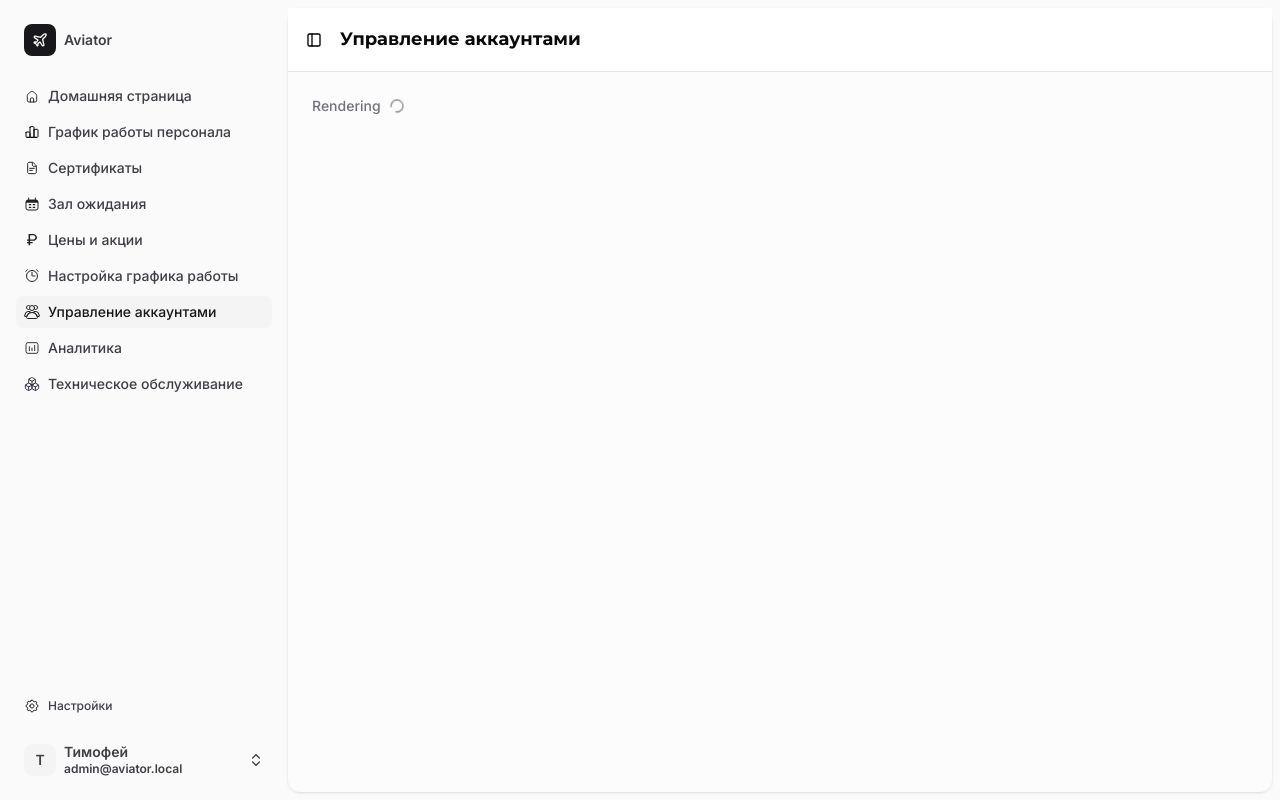
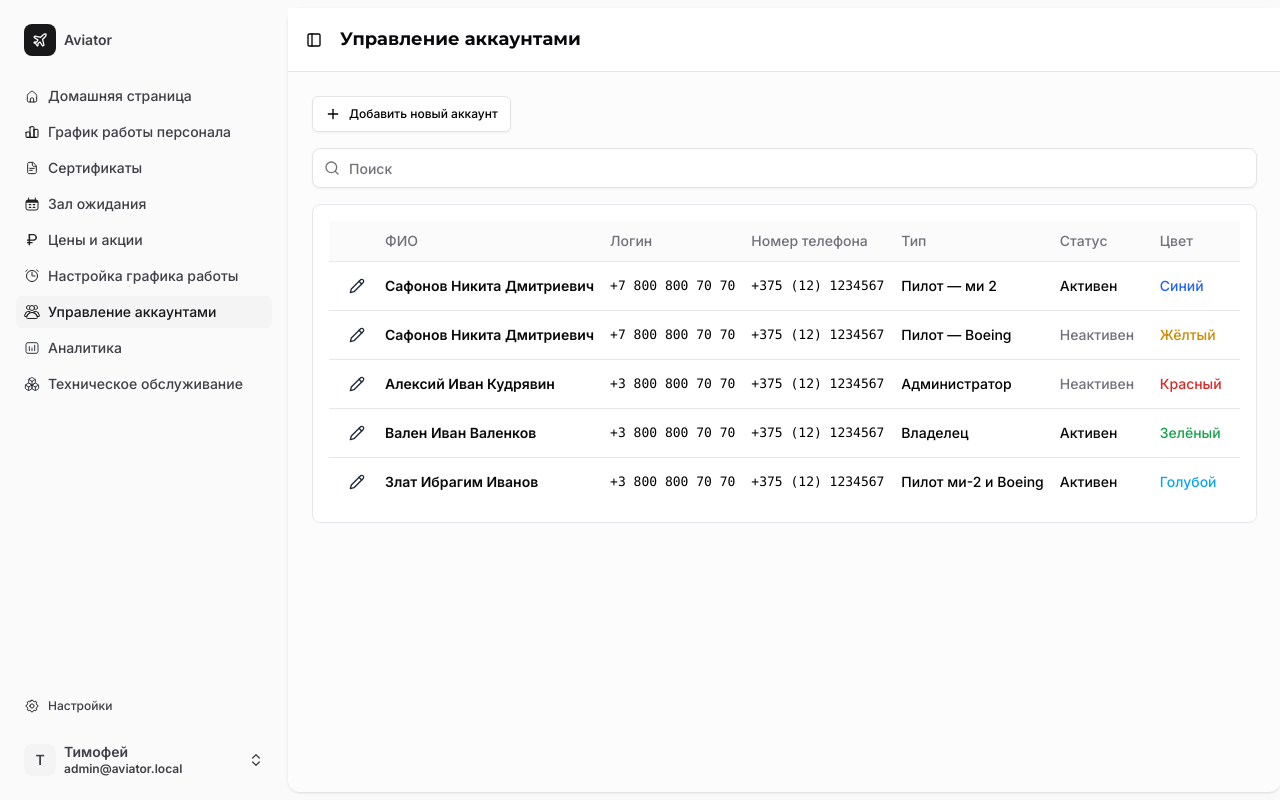
Before and after one commit to Cherkoff-web-sites/aviator, a React (Vite) app: page /admin/accounts in a window 1280 px wide. Built offline with nearby package versions, Linux system fonts and the light colour scheme.

Commit message:
manage personal on admin

```diff
--- a/src/App.tsx
+++ b/src/App.tsx
@@ -5,6 +5,7 @@ import ScrollToTop from './components/ScrollToTop'
 import { BookingModalProvider } from './contexts/BookingModalContext'
 import { GiftCertificateModalProvider } from './contexts/GiftCertificateModalContext'
 import AdminLayout from './pages/admin/AdminLayout'
+import AdminAccountsPage from './pages/admin/AdminAccountsPage'
 import AdminCertificatesPage from './pages/admin/AdminCertificatesPage'
 import AdminDashboardPage from './pages/admin/AdminDashboardPage'
 import AdminPricesPromosPage from './pages/admin/AdminPricesPromosPage'
@@ -38,6 +39,7 @@ function App() {
                   <Route path="waiting-room" element={<AdminWaitingRoomPage />} />
                   <Route path="schedule-settings" element={<AdminScheduleSettingsPage />} />
                   <Route path="prices-promos" element={<AdminPricesPromosPage />} />
+                  <Route path="accounts" element={<AdminAccountsPage />} />
                   {ADMIN_NAV_MAIN.filter(
                     (item) =>
                       item.to !== '/admin' &&
@@ -45,7 +47,8 @@ function App() {
                       item.to !== '/admin/staff-schedule' &&
                       item.to !== '/admin/waiting-room' &&
                       item.to !== '/admin/schedule-settings' &&
-                      item.to !== '/admin/prices-promos',
+                      item.to !== '/admin/prices-promos' &&
+                      item.to !== '/admin/accounts',
                   ).map((item) => (
                     <Route
                       key={item.to}
--- /dev/null
+++ b/src/pages/admin/AdminAccountsPage.tsx
@@ -0,0 +1,203 @@
+import * as React from 'react'
+import { Plus, Search } from 'lucide-react'
+import { Button } from '@/components/ui/button'
+import { Input } from '@/components/ui/input'
+import {
+  Table,
+  TableBody,
+  TableCell,
+  TableHead,
+  TableHeader,
+  TableRow,
+} from '@/components/ui/table'
+import { cn } from '@/lib/utils'
+
+const ACCOUNTS_PENCIL_ICON_SRC =
+  '/assets/admin/certificates_pencil_icon.svg' as const
+
+type AccountStatus = 'active' | 'inactive'
+
+type AccountRow = {
+  id: string
+  fullName: string
+  login: string
+  phone: string
+  role: string
+  status: AccountStatus
+  /** Подпись в колонке «Цвет» */
+  colorLabel: string
+  colorClassName: string
+}
+
+const ACCOUNT_ROWS: AccountRow[] = [
+  {
+    id: '1',
+    fullName: 'Сафонов Никита Дмитриевич',
+    login: '+7 800 800 70 70',
+    phone: '+375 (12) 1234567',
+    role: 'Пилот — ми 2',
+    status: 'active',
+    colorLabel: 'Синий',
+    colorClassName: 'font-medium text-blue-600 dark:text-blue-400',
+  },
+  {
+    id: '2',
+    fullName: 'Сафонов Никита Дмитриевич',
+    login: '+7 800 800 70 70',
+    phone: '+375 (12) 1234567',
+    role: 'Пилот — Boeing',
+    status: 'inactive',
+    colorLabel: 'Жёлтый',
+    colorClassName: 'font-medium text-yellow-600 dark:text-yellow-400',
+  },
+  {
+    id: '3',
+    fullName: 'Алексий Иван Кудрявин',
+    login: '+3 800 800 70 70',
+    phone: '+375 (12) 1234567',
+    role: 'Администратор',
+    status: 'inactive',
+    colorLabel: 'Красный',
+    colorClassName: 'font-medium text-red-600 dark:text-red-400',
+  },
+  {
+    id: '4',
+    fullName: 'Вален Иван Валенков',
+    login: '+3 800 800 70 70',
+    phone: '+375 (12) 1234567',
+    role: 'Владелец',
+    status: 'active',
+    colorLabel: 'Зелёный',
+    colorClassName: 'font-medium text-green-600 dark:text-green-400',
+  },
+  {
+    id: '5',
+    fullName: 'Злат Ибрагим Иванов',
+    login: '+3 800 800 70 70',
+    phone: '+375 (12) 1234567',
+    role: 'Пилот ми-2 и Boeing',
+    status: 'active',
+    colorLabel: 'Голубой',
+    colorClassName: 'font-medium text-sky-500 dark:text-sky-400',
+  },
+]
+
+function StatusCell({ status }: { status: AccountStatus }) {
+  if (status === 'active') {
+    return <span className="text-foreground">Активен</span>
+  }
+  return <span className="text-muted-foreground">Неактивен</span>
+}
+
+function rowMatchesQuery(row: AccountRow, q: string) {
+  const needle = q.trim().toLowerCase()
+  if (!needle) return true
+  const hay = [
+    row.fullName,
+    row.login,
+    row.phone,
+    row.role,
+    row.status === 'active' ? 'активен' : 'неактивен',
+    row.colorLabel,
+  ]
+    .join(' ')
+    .toLowerCase()
+  return hay.includes(needle)
+}
+
+export default function AdminAccountsPage() {
+  const [query, setQuery] = React.useState('')
+
+  const filtered = React.useMemo(
+    () => ACCOUNT_ROWS.filter((row) => rowMatchesQuery(row, query)),
+    [query],
+  )
+
+  return (
+    <div className="flex w-full min-w-0 flex-col gap-4">
+      <Button
+        type="button"
+        variant="outline"
+        size="sm"
+        className="h-9 w-full shrink-0 gap-2 sm:w-fit"
+      >
+        <Plus className="size-4 shrink-0" />
+        Добавить новый аккаунт
+      </Button>
+
+      <div className="relative">
+        <span className="pointer-events-none absolute left-3 top-1/2 z-10 -translate-y-1/2 text-muted-foreground">
+          <Search className="size-4" aria-hidden />
+        </span>
+        <Input
+          value={query}
+          onChange={(e) => setQuery(e.target.value)}
+          placeholder="Поиск"
+          className="h-10 rounded-lg border bg-background pl-9 pr-3"
+          aria-label="Поиск по аккаунтам"
+        />
+      </div>
+
+      <div className="flex flex-col gap-4 rounded-lg border bg-background p-4">
+        <div className="-mx-4 max-w-[calc(100vw-2rem)] overflow-x-auto sm:mx-0 sm:max-w-none">
+          <Table>
+            <TableHeader>
+              <TableRow className="border-b bg-muted/40 hover:bg-muted/40">
+                <TableHead className="w-[52px] pl-3 pr-1" />
+                <TableHead className="min-w-[180px] whitespace-nowrap">ФИО</TableHead>
+                <TableHead className="min-w-[140px] whitespace-nowrap">Логин</TableHead>
+                <TableHead className="min-w-[150px] whitespace-nowrap">
+                  Номер телефона
+                </TableHead>
+                <TableHead className="min-w-[140px] whitespace-nowrap">Тип</TableHead>
+                <TableHead className="min-w-[100px] whitespace-nowrap">Статус</TableHead>
+                <TableHead className="min-w-[88px] whitespace-nowrap">Цвет</TableHead>
+              </TableRow>
+            </TableHeader>
+            <TableBody>
+              {filtered.map((row) => (
+                <TableRow key={row.id}>
+                  <TableCell className="pl-3 pr-1 align-middle">
+                    <Button
+                      type="button"
+                      variant="ghost"
+                      size="icon"
+                      className="size-8 shrink-0"
+                      aria-label="Редактировать"
+                    >
+                      <img
+                        src={ACCOUNTS_PENCIL_ICON_SRC}
+                        alt=""
+                        className="size-4 object-contain"
+                        width={16}
+                        height={16}
+                      />
+                    </Button>
+                  </TableCell>
+                  <TableCell className="whitespace-nowrap font-semibold text-foreground">
+                    {row.fullName}
+                  </TableCell>
+                  <TableCell className="whitespace-nowrap font-mono text-[13px]">
+                    {row.login}
+                  </TableCell>
+                  <TableCell className="whitespace-nowrap font-mono text-[13px]">
+                    {row.phone}
+                  </TableCell>
+                  <TableCell className="min-w-[140px] whitespace-nowrap text-sm">
+                    {row.role}
+                  </TableCell>
+                  <TableCell className="whitespace-nowrap text-sm">
+                    <StatusCell status={row.status} />
+                  </TableCell>
+                  <TableCell className={cn(row.colorClassName, 'whitespace-nowrap')}>
+                    {row.colorLabel}
+                  </TableCell>
+                </TableRow>
+              ))}
+            </TableBody>
+          </Table>
+        </div>
+      </div>
+    </div>
+  )
+}
```
